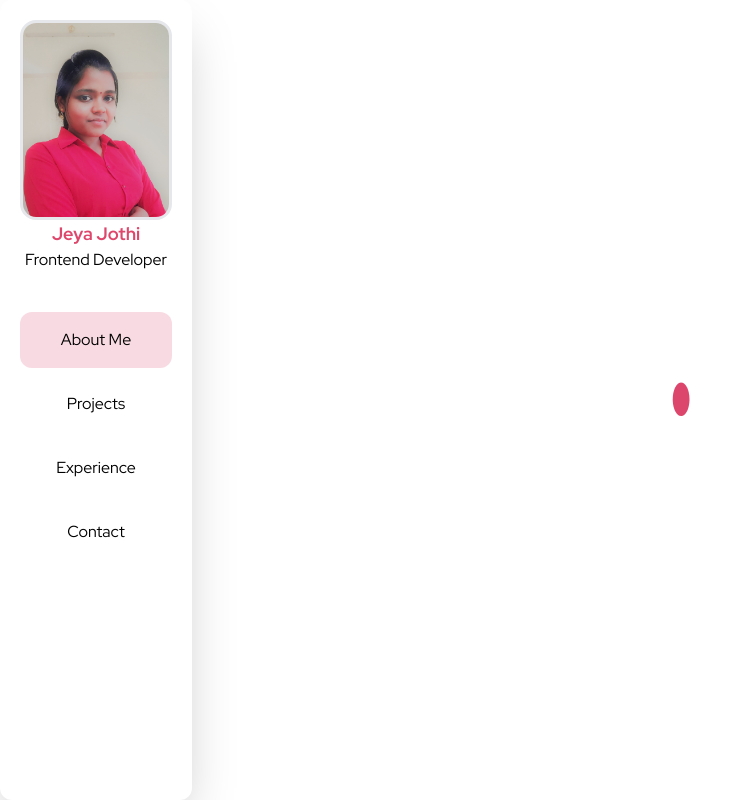
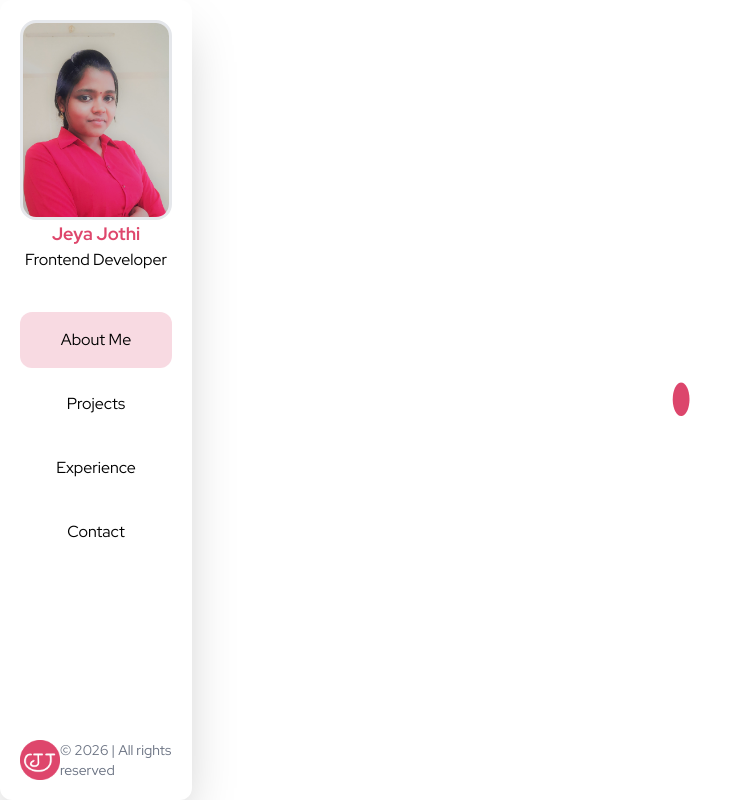
Before and after one commit to Jeya-Jothi/Portfolio_Jo, a React (Vite) app: page / in a window 1280 px wide. Shown: the whole page, without its empty margins (0-753 px from the left). Built offline with nearby package versions, Linux system fonts and the light colour scheme.

Commit message:
Add logo in sidebar

```diff
--- a/index.html
+++ b/index.html
@@ -1,4 +1,4 @@
-<!DOCTYPE html>
+<!doctype html>
 <html lang="en">
   <head>
     <meta charset="UTF-8" />
--- a/src/components/SideNavBox.jsx
+++ b/src/components/SideNavBox.jsx
@@ -1,5 +1,6 @@
 import JothiPhoto from "../assets/image/jothi-photo.jpg";
 import JothiPhotoWhite from "../assets/image/jothi-photo-white.jpg";
+import JothiLogo from "../assets/icons/jothi logo.png";
 
 import HomeIcon from "../assets/icons/home icon.png";
 import ExperienceIcon from "../assets/icons/experience icon.png";
@@ -13,7 +14,8 @@ export default function SideNavBox({ activeSection, setActiveSection }) {
 
   return (
     <>
-      <aside className="hidden md:block h-screen sticky top-0 p-3 lg:p-5 rounded-xl shadow-2xl selection:bg-(--color1) selection:text-white">
+      <aside className="hidden md:flex h-screen md:flex-col md:justify-between sticky top-0 p-3 lg:p-5 rounded-xl shadow-2xl selection:bg-(--color1) selection:text-white">
+        <div>
           {/* Image */}
           <div className="flex justify-center">
             <div className="relative h-30 lg:h-40 xl:h-50 2xl:h-65 w-full group">
@@ -37,7 +39,9 @@ export default function SideNavBox({ activeSection, setActiveSection }) {
           {/* Name */}
           <div className="flex flex-col items-center justify-center">
             <p className="text-(--color1) font-bold text-lg">Jeya Jothi</p>
-          <p className="text-sm lg:text-base text-center">Frontend Developer</p>
+            <p className="text-sm lg:text-base text-center">
+              Frontend Developer
+            </p>
           </div>
 
           {/* Nav icons */}
@@ -70,6 +74,14 @@ export default function SideNavBox({ activeSection, setActiveSection }) {
                 Contact
               </button>
             </ul>
+          </div>
+        </div>
+
+        <div className="flex items-center justify-between">
+          <img src={JothiLogo} alt="Logo" className="w-10 h-10" />
+          <p className="text-xs lg:text-sm text-gray-500">
+            &copy; {new Date().getFullYear()} | All rights reserved
+          </p>
         </div>
       </aside>
 
```
Also changed, not shown: src/assets/icons/jothi logo.png. Lines whose indentation alone changed are shown as unchanged.
